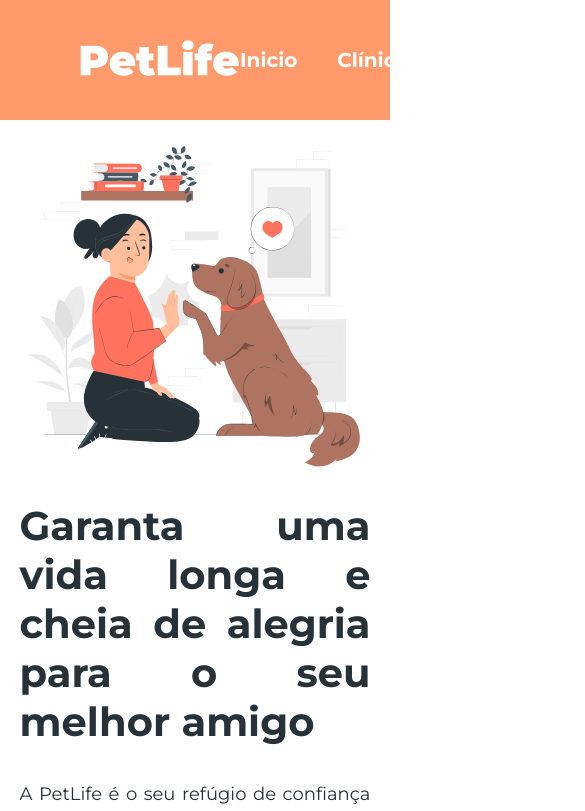
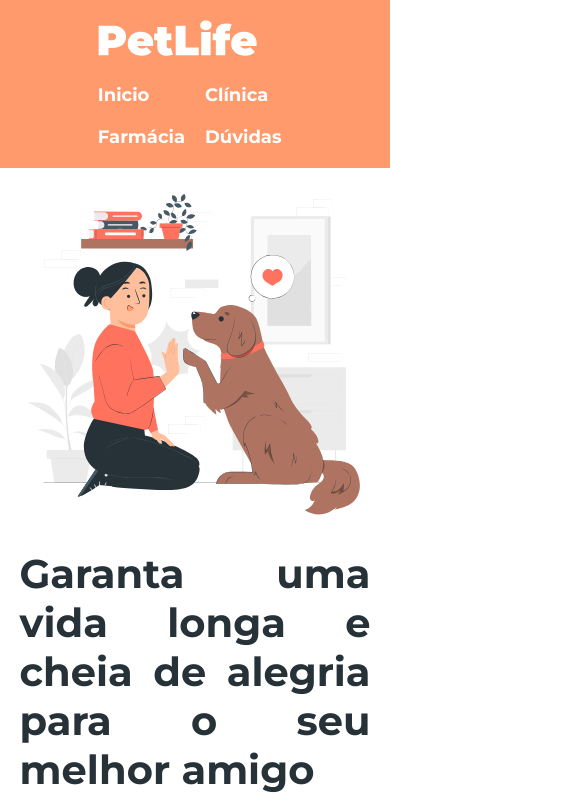
Before and after one commit to MarcosAlmeidaFreitas/OneBitCode_PetLife, a plain HTML site: page index.html in a window 390 px wide. Shown: the top 811 px of the page, 585 px wide, since content can reach past the window. Drawn offline with Linux system fonts and the light colour scheme.

Commit message:
modificações na responsividade do site

```diff
--- a/index.html
+++ b/index.html
@@ -47,8 +47,10 @@
           oferecemos uma experiência acolhedora e personalizada,
           garantindo o bem estar, a saúde e a felicidade dos seus animais de estimação.
         </p>
-        <a class="button" href="https://wa.me/5522987654321" target="_blank">Marque uma Consulta</a>
-        <a class="button-transparent" href="#clinica">Conheça a nossa clínica</a>
+        <div class="inicio_buttons">
+          <a class="button" href="https://wa.me/5522987654321" target="_blank">Marque uma Consulta</a>
+          <a class="button-transparent" href="#clinica">Conheça a nossa clínica</a>
+        </div>
       </div>
       <!-- <img class="img_absolute" src="./src/assets/shape.svg" alt=""> -->
     </section>
--- a/styles.css
+++ b/styles.css
@@ -261,6 +261,17 @@ footer div:nth-child(2) a{
     flex-direction: column;
   }
 
+  .inicio_buttons{
+   display: flex;
+   flex-direction: column;
+   align-items: center;
+  }
+
+  .inicio_buttons a{
+    padding: auto;
+  }
+
+
   #duvidas{
     display: flex;
     flex-direction: column-reverse;
@@ -317,3 +328,50 @@ footer div:nth-child(2) a{
     flex-direction: column;
   }
 }
+
+@media(max-width: 850px){
+  header{
+    padding: 2rem 2rem;
+  }
+
+  header nav{
+    gap: 2rem;
+  }
+
+  header nav a{
+    font-size: 1.8rem;
+  }
+}
+
+@media(max-width: 850px){
+  header{
+    padding: 2rem 2rem;
+  }
+
+  header nav{
+    gap: 2rem;
+  }
+
+  header nav a{
+    font-size: 1.8rem;
+  }
+}
+
+@media(max-width: 600px){
+  header{
+
+    padding-left: 1rem;
+    padding-top: 2rem;
+    padding-bottom: 2rem;
+    padding-right: 1rem;
+    display: grid;
+    grid-template-columns: 1 1fr;
+    justify-content: center;
+  }
+
+  header nav{
+    margin-top: 2.4rem;
+    display: grid;
+    grid-template-columns: repeat(2, 1fr);
+  }
+}
```
